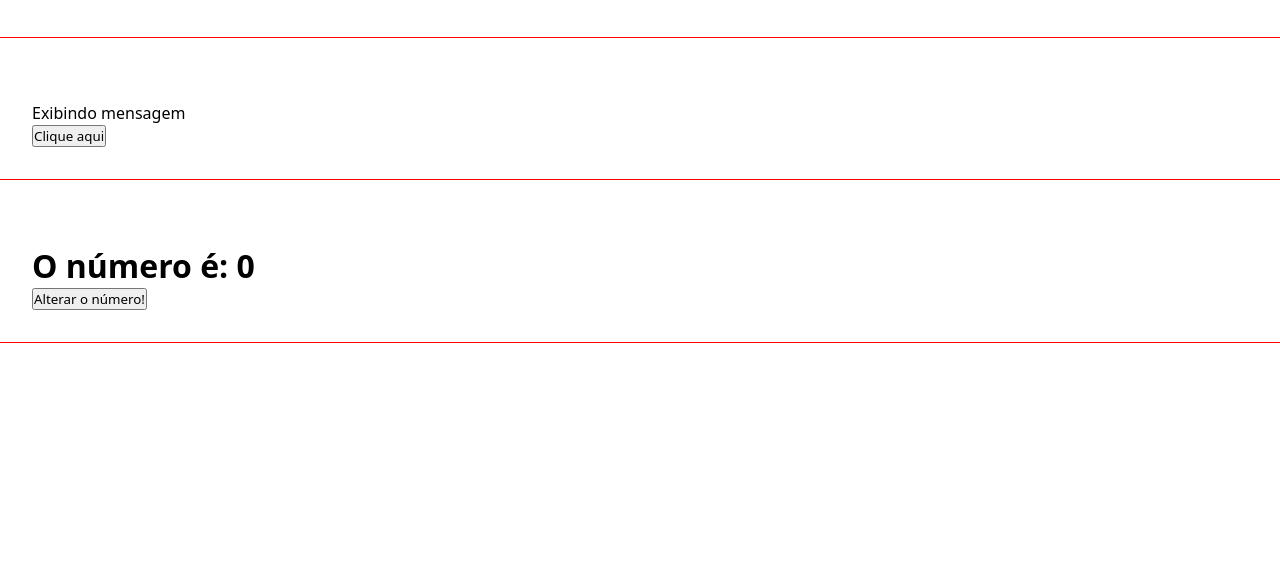
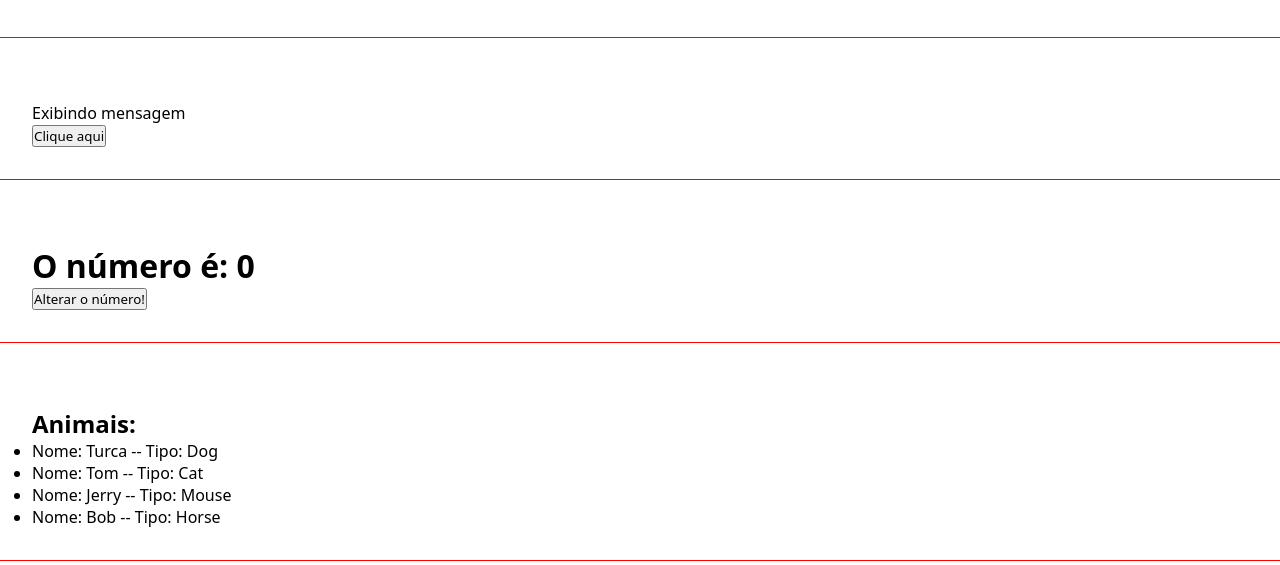
Before and after one commit to israelsilva282/Study-Angular, an Angular app: page / in a window 1280 px wide. Shown: the part 721-1286 px from the top of the page. Built offline with nearby package versions, Linux system fonts and the light colour scheme.

Commit message:
Adicionando renderizacao de listas

```diff
--- a/src/app/app.component.html
+++ b/src/app/app.component.html
@@ -6,3 +6,4 @@
 <app-if-render />
 <app-eventos />
 <app-emitter />
+<app-list-render />
--- a/src/app/app.module.ts
+++ b/src/app/app.module.ts
@@ -10,6 +10,7 @@ import { IfRenderComponent } from './components/if-render/if-render.component';
 import { EventosComponent } from './components/eventos/eventos.component';
 import { EmitterComponent } from './components/emitter/emitter.component';
 import { ChangeNumberComponent } from './components/change-number/change-number.component';
+import { ListRenderComponent } from './components/list-render/list-render.component';
 
 @NgModule({
   declarations: [
@@ -20,7 +21,8 @@ import { ChangeNumberComponent } from './components/change-number/change-number.
     IfRenderComponent,
     EventosComponent,
     EmitterComponent,
-    ChangeNumberComponent
+    ChangeNumberComponent,
+    ListRenderComponent
   ],
   imports: [
     BrowserModule,
--- /dev/null
+++ b/src/app/components/list-render/list-render.component.html
@@ -0,0 +1,8 @@
+<div class="class">
+  <h2>Animais:</h2>
+  <ul>
+    <li *ngFor="let animal of animals">
+      Nome: {{ animal.name }} -- Tipo: {{ animal.type }}
+    </li>
+  </ul>
+</div>
--- /dev/null
+++ b/src/app/components/list-render/list-render.component.ts
@@ -0,0 +1,15 @@
+import { Component } from '@angular/core';
+
+@Component({
+  selector: 'app-list-render',
+  templateUrl: './list-render.component.html',
+  styleUrls: ['./list-render.component.css']
+})
+export class ListRenderComponent {
+  animals = [
+    {name: "Turca", type: "Dog"},
+    {name: "Tom", type: "Cat"},
+    {name: "Jerry", type: "Mouse"},
+    {name: "Bob", type: "Horse"},
+  ]
+}
```
Also changed, not shown: src/app/components/list-render/list-render.component.css (added), 1 other file (tests, documents, lock files or other folders).
